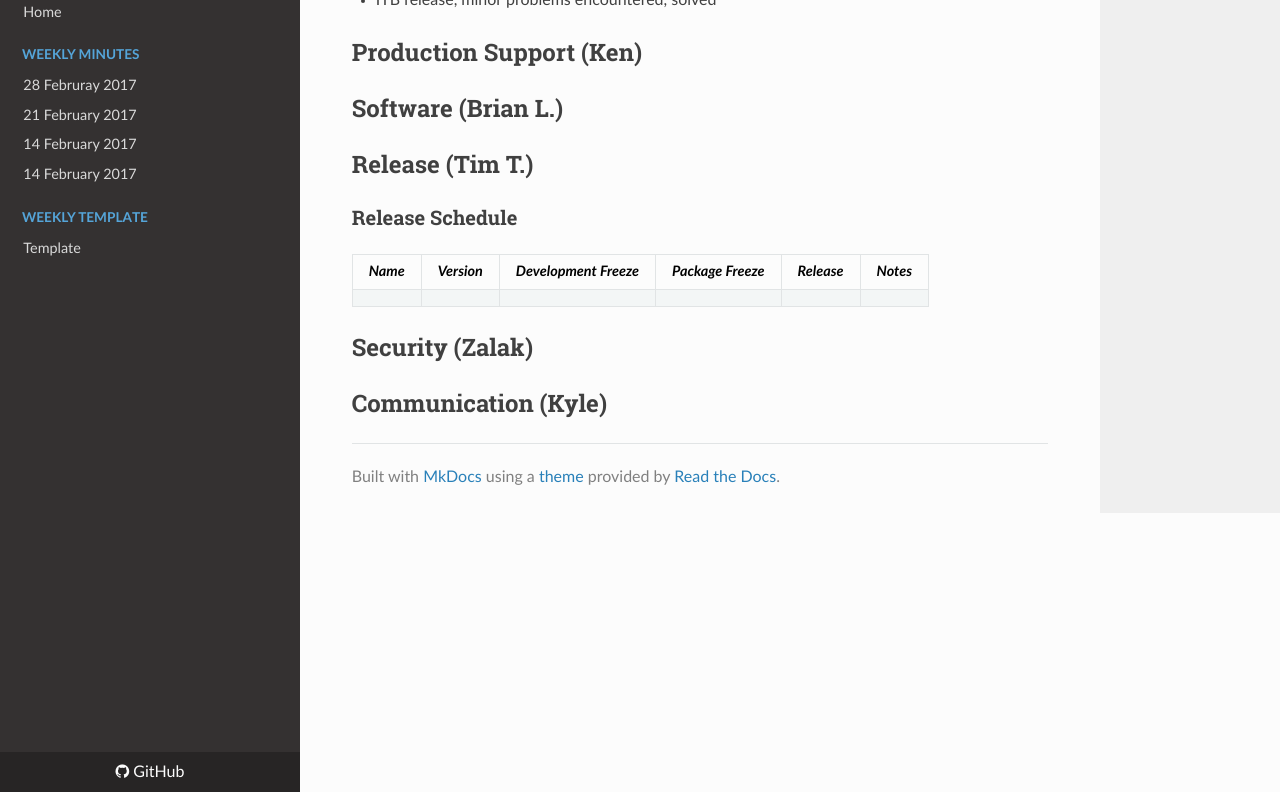
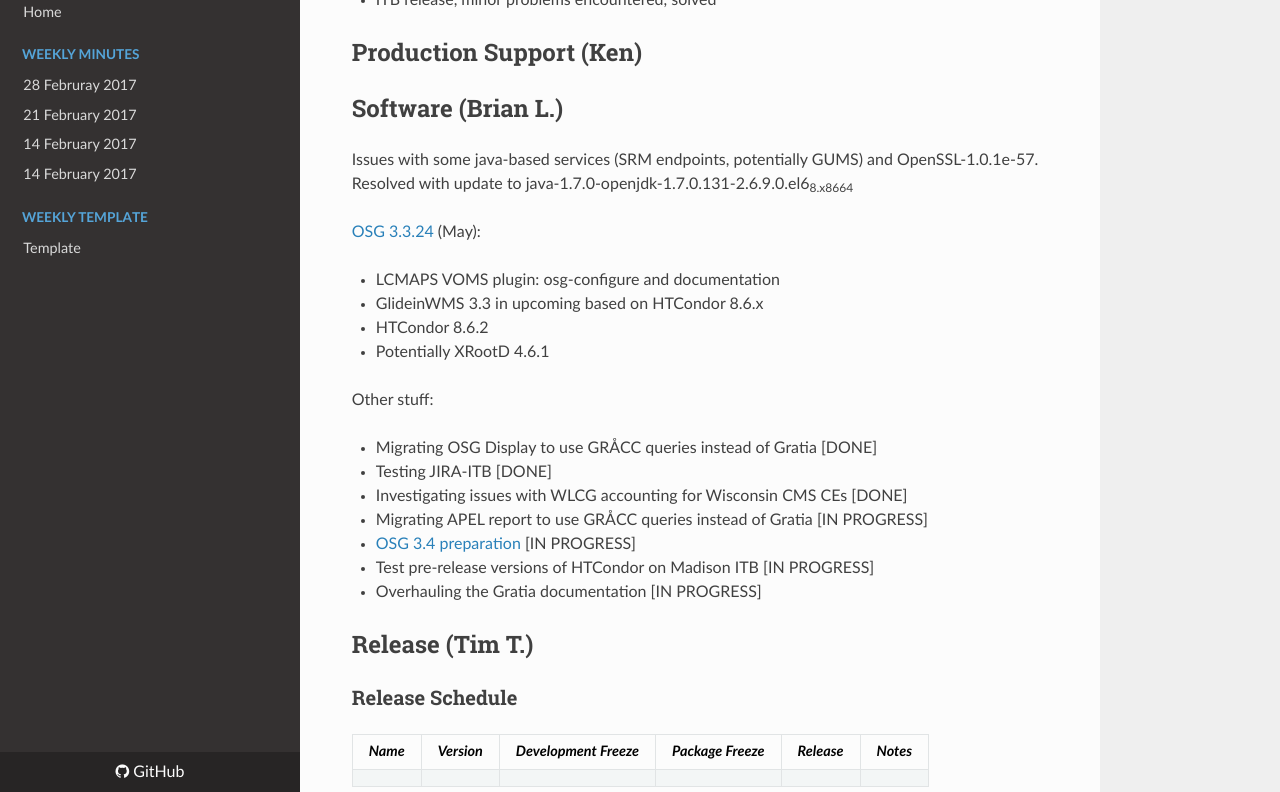
Before and after one commit to zsshah/production, an MkDocs documentation site: the page built from docs/WeeklyMinutes/18April2017.md, in a window 1280 px wide and 900 px high, scrolled down 1823 px, cut to the strip 108-900 px from the top of the window. Built offline with MkDocs 1.6.1, drawn with Linux system fonts in a browser that asks for light colours; nearby versions of some CDN libraries; old or Windows-style settings are respelled for this version of MkDocs.

Commit message:
Software update

```diff
--- a/docs/WeeklyMinutes/18April2017.md
+++ b/docs/WeeklyMinutes/18April2017.md
@@ -34,6 +34,27 @@
 
 ## Software (Brian L.)
 
+
+Issues with some java-based services (SRM endpoints, potentially GUMS) and OpenSSL-1.0.1e-57. Resolved with update to java-1.7.0-openjdk-1.7.0.131-2.6.9.0.el6<sub>8.x86</sub><sub>64</sub>
+
+[OSG 3.3.24](https://jira.opensciencegrid.org/issues/?filter=16358) (May):
+
+-   LCMAPS VOMS plugin: osg-configure and documentation
+-   GlideinWMS 3.3 in upcoming based on HTCondor 8.6.x
+-   HTCondor 8.6.2
+-   Potentially XRootD 4.6.1
+
+Other stuff:
+
+-   Migrating OSG Display to use GR&Aring;CC queries instead of Gratia [DONE]
+-   Testing JIRA-ITB [DONE]
+-   Investigating issues with WLCG accounting for Wisconsin CMS CEs [DONE]
+-   Migrating APEL report to use GR&Aring;CC queries instead of Gratia [IN PROGRESS]
+-   [OSG 3.4 preparation](https://jira.opensciencegrid.org/browse/SOFTWARE-2329) [IN PROGRESS]
+-   Test pre-release versions of HTCondor on Madison ITB [IN PROGRESS]
+-   Overhauling the Gratia documentation [IN PROGRESS]
+
+
 ## Release (Tim T.)
 ### Release Schedule
 | *Name* | *Version* | *Development Freeze* | *Package Freeze* | *Release* | *Notes* |
```
